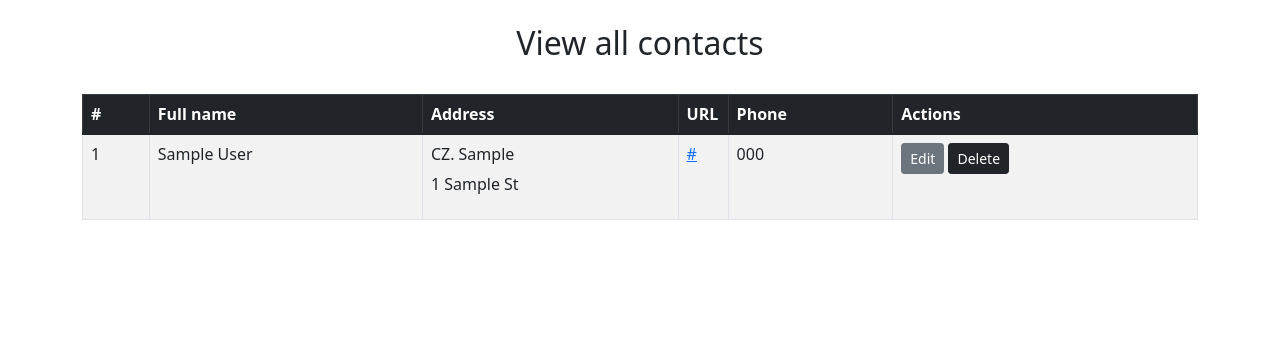
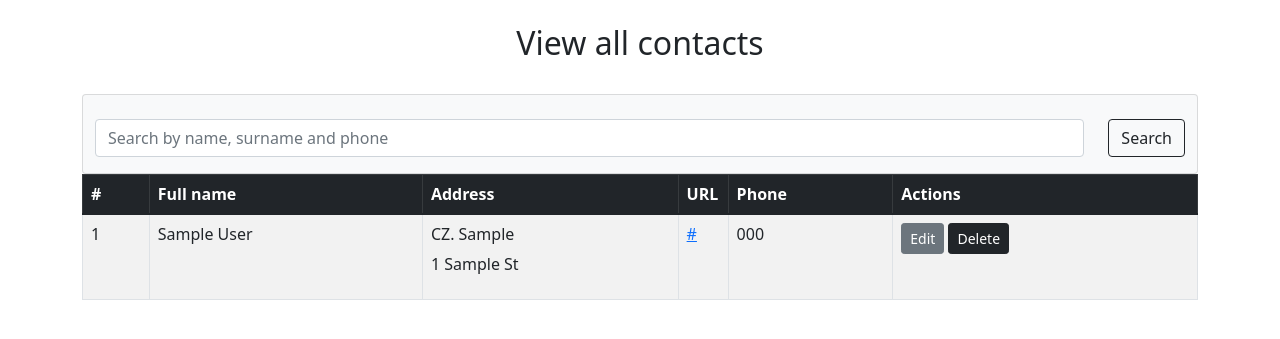
Before and after one commit to MikeFrolov/chi_software_address-book, a Django app: page /list_contacts/ in a window 1280 px wide. Shown: the part 72-411 px from the top of the page. Run offline with Django 3.2, Linux system fonts and the light colour scheme; tables that the repository leaves empty hold one stand-in row (values such as "Sample post").

Commit message:
Added a search field for contact fields

```diff
--- a/requirements.txt
+++ b/requirements.txt
@@ -1,10 +1,14 @@
 asgiref==3.4.1
 Django==3.2.9
+django-countries==7.2.1
+django-phonenumber-field==6.0.0
 flake8==4.0.1
 flake8-builtins==1.5.3
 flake8-import-order==0.18.1
 flake8-print==4.0.0
 mccabe==0.6.1
+phonenumbers==8.12.37
+Pillow==8.4.0
 pycodestyle==2.8.0
 pyflakes==2.4.0
 pytz==2021.3
--- a/src/address_book/admin.py
+++ b/src/address_book/admin.py
@@ -6,7 +6,8 @@ from .models import Contact  # Address, ContactProfile, Person, Phone, Url
 @admin.register(Contact)
 class ContactAdmin(admin.ModelAdmin):
     list_display = ("first_name", "last_name", "phone", )
-
+    list_filter = ("first_name", "last_name")
+    search_fields = ("first_name__startswith", "last_name__startswith",)
 
 """
 @admin.register(Person)
--- a/src/address_book/templates/address_book/list_contacts.html
+++ b/src/address_book/templates/address_book/list_contacts.html
@@ -4,6 +4,16 @@
     {% endblock %}
     {% block page_title %}View all contacts{% endblock %}
     {% block content %}
+        <div class="card card-dark bg-light">
+            <div class="container-fluid">
+                <br>
+                <form class="d-flex">
+                  <input class="form-control me-4" name="q" type="text" placeholder="Search by name, surname and phone"
+                         aria-label="Search">
+                  <button class="btn btn-outline-dark" type="submit">Search</button>
+                </form>
+            </div>
+        </div>
         <table class="table table-bordered table-striped">
             <thead class="table-dark">
                 <tr class="active">
--- a/src/address_book/views.py
+++ b/src/address_book/views.py
@@ -1,3 +1,4 @@
+from django.db.models import Q
 from django.shortcuts import redirect, render
 from django.views.generic import TemplateView, ListView
 from django.views.generic.edit import CreateView, DeleteView, UpdateView
@@ -6,17 +7,27 @@ from django.urls import reverse_lazy
 from . import forms
 from .models import Contact
 import address_book
+import django_filters
 
 
 class HomePageView(TemplateView):
     template_name = "address_book/home.html"
 
 
-class ListContactsView(TemplateView):
+class ListContactsView(ListView):
+    model = Contact
     template_name = "address_book/list_contacts.html"
 
     def get(self, request, **kwargs):
-        contacts = Contact.objects.all().order_by('id')
+        query = self.request.GET.get('q')
+        if query:
+            contacts = Contact.objects.filter(
+                Q(first_name__icontains=query) |
+                Q(last_name__icontains=query) |
+                Q(phone__icontains=query)
+            )
+        else:
+            contacts = Contact.objects.all()
         return render(request, self.template_name, {'contacts': contacts})
 
 
```
